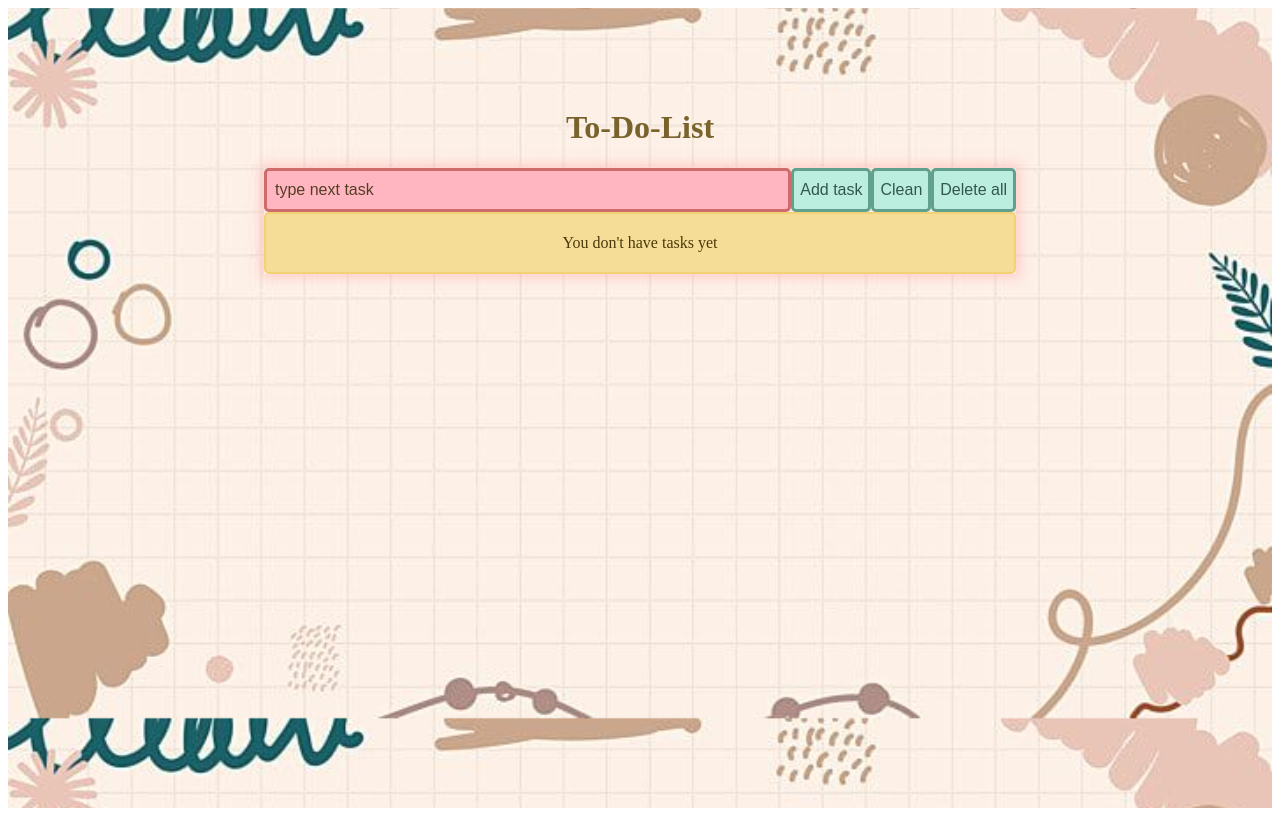
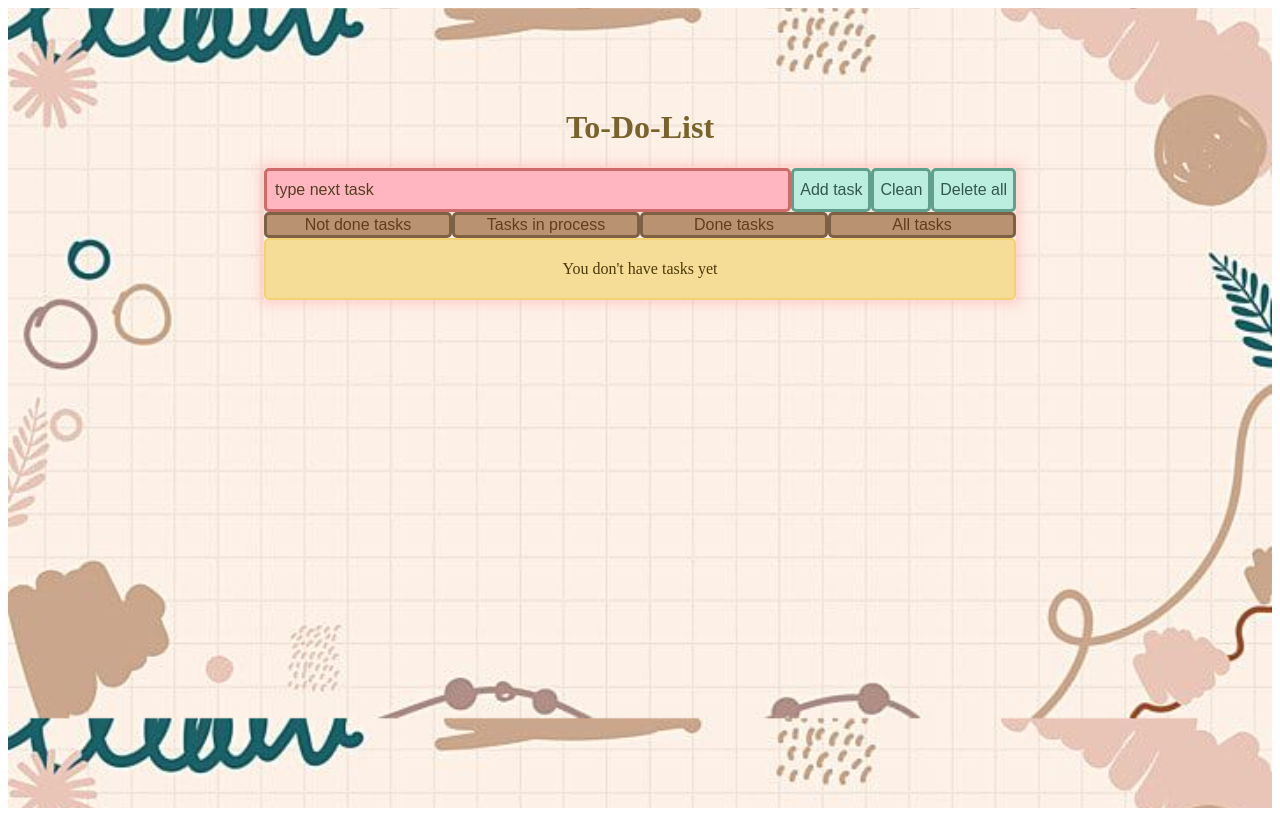
Before and after one commit to Olexandr-Kovalenko-24/to-do-list-on-react, a React (Create React App) app: page / in a window 1280 px wide. Built offline with nearby package versions, Linux system fonts and the light colour scheme; the HTML template or start-up script is replaced by a standard one.

Commit message:
Added status and filter by status

```diff
--- a/src/Components/ToDoForm/ToDoForm.js
+++ b/src/Components/ToDoForm/ToDoForm.js
@@ -29,8 +29,11 @@ const ToDoForm = (props) => {
     }
 
     const deleteAll = () => {
-        setTask('')
-        props.setTaskList([])
+        let res = window.confirm('Are you sure that you want to delete all tasks?')
+        if(res){
+            setTask('')
+            props.setTaskList([])
+        }
     }
 
     const cnames = cx([styles.input], {
--- a/src/Components/ToDoItem/ToDoItem.js
+++ b/src/Components/ToDoItem/ToDoItem.js
@@ -14,6 +14,11 @@ const ToDoItem = (props) => {
         editCallvack(id, value);
     }
 
+    const changeStatus = (event) => {
+        const { id, statusCallback } = props;
+        statusCallback(id, event.target.value);
+    }
+
     return (
         <li>
             <article className={styles.task}>
@@ -23,6 +28,12 @@ const ToDoItem = (props) => {
                     onSave={editItem}
                 />
                 <button onClick={deleteTask} className={styles.delete}></button>
+                <select id="status" onChange={changeStatus} className={styles.status} >
+                  <option value={props.status}>{props.status}</option>
+                  <option value="Not done">Not done</option>
+                  <option value="In process">In process</option>
+                  <option value="Done task">Done task</option>
+               </select>
             </article>
         </li>
     );
--- a/src/Components/ToDoItem/ToDoItem.module.sass
+++ b/src/Components/ToDoItem/ToDoItem.module.sass
@@ -12,3 +12,8 @@
 
         &::before
             content: '\1F5D1'
+
+    .status
+        cursor: pointer
+        border: 1px solid rgb(209, 209, 209)
+        margin-left: 5px
--- a/src/Pages/ToDoPage/ToDoPage.js
+++ b/src/Pages/ToDoPage/ToDoPage.js
@@ -8,13 +8,18 @@ const ToDoPage = () => {
 
     const mapList = () => {
         console.log(taskList)
-        return taskList.map(elem => <ToDoItem text={elem.body} key={elem.id} id={elem.id} deleteCallback={deleteItem} editCallvack={editItem} />);
+        return taskList.map(elem =>
+            elem.isShow ?
+        <ToDoItem text={elem.body} key={elem.id} id={elem.id} status={elem.status} deleteCallback={deleteItem} editCallvack={editItem} statusCallback={changeStatus} />
+        : []);
     }
 
     const addNewItem = (data) => {
         const todoObject = {
             body: data,
-            id: new Date().getTime()
+            id: new Date().getTime(),
+            status: "Not done",
+            isShow: true
         }
         setTaskList([...taskList, todoObject]);
     }
@@ -30,12 +35,53 @@ const ToDoPage = () => {
         setTaskList([...taskList]);
     }
 
+    const changeStatus = (id, data) => {
+        const item = taskList.filter(obj => obj.id === id)
+        item.forEach(task => task.status = data)
+        setTaskList([...taskList]);
+    }
+
+    const notDone = () => {
+        const filteredArray = taskList.filter(obj => obj.status !== "Not done")
+        filteredArray.forEach(task => task.isShow = false)
+        const yes = taskList.filter(obj => obj.status === "Not done")
+        yes.forEach(task => task.isShow = true)
+        setTaskList([...taskList]);
+    }
+
+    const inProcess = () => {
+        const filteredArray = taskList.filter(obj => obj.status !== "In process")
+        filteredArray.forEach(task => task.isShow = false)
+        const yes = taskList.filter(obj => obj.status === "In process")
+        yes.forEach(task => task.isShow = true)
+        setTaskList([...taskList]);
+    }
+
+    const done = () => {
+        const filteredArray = taskList.filter(obj => obj.status !== "Done task")
+        filteredArray.forEach(task => task.isShow = false)
+        const yes = taskList.filter(obj => obj.status === "Done task")
+        yes.forEach(task => task.isShow = true)
+        setTaskList([...taskList]);
+    }
+
+    const allTasks = () => {
+        taskList.forEach(task => task.isShow = true)
+        setTaskList([...taskList]);
+    }
+
     return (
         <main className={styles.main}>
             <h1 className={styles.header}>To-Do-List</h1>
             <section className={styles['todo-part']}>
                 <article>
                     <ToDoForm sendDataToParent={addNewItem} setTaskList={setTaskList} />
+                    <section className={styles.buttons}>
+                        <button onClick={notDone}>Not done tasks</button>
+                        <button onClick={inProcess}>Tasks in process</button>
+                        <button onClick={done}>Done tasks</button>
+                        <button onClick={allTasks}>All tasks</button>
+                    </section>
                 </article>
                 <article className={styles.tasks}>
                     {taskList.length !== 0 ?
--- a/src/Pages/ToDoPage/ToDoPage.module.sass
+++ b/src/Pages/ToDoPage/ToDoPage.module.sass
@@ -14,13 +14,28 @@
         color: rgb(119, 99, 43)
         font-size: 2em
 
-
     .todo-part
         display: flex
         flex-direction: column
         justify-content: center
         -webkit-box-shadow: 0px 0px 11px 4px rgba(255,173,173,0.5)
         box-shadow: 0px 0px 11px 4px rgba(255, 173, 173, 0.5)
+
+        .buttons
+            display: flex
+            flex-direction: row
+            justify-content: space-between
+
+            button
+                flex-grow: 1
+                flex-basis: 0
+                cursor: pointer
+                color: rgb(97, 62, 30)
+                font-size: 16px
+                font-weight: 500
+                border: 3px solid rgb(126, 96, 69)
+                border-radius: 5px
+                background-color: #b99272
 
         .tasks
             background-color: rgb(245, 220, 151)
```
